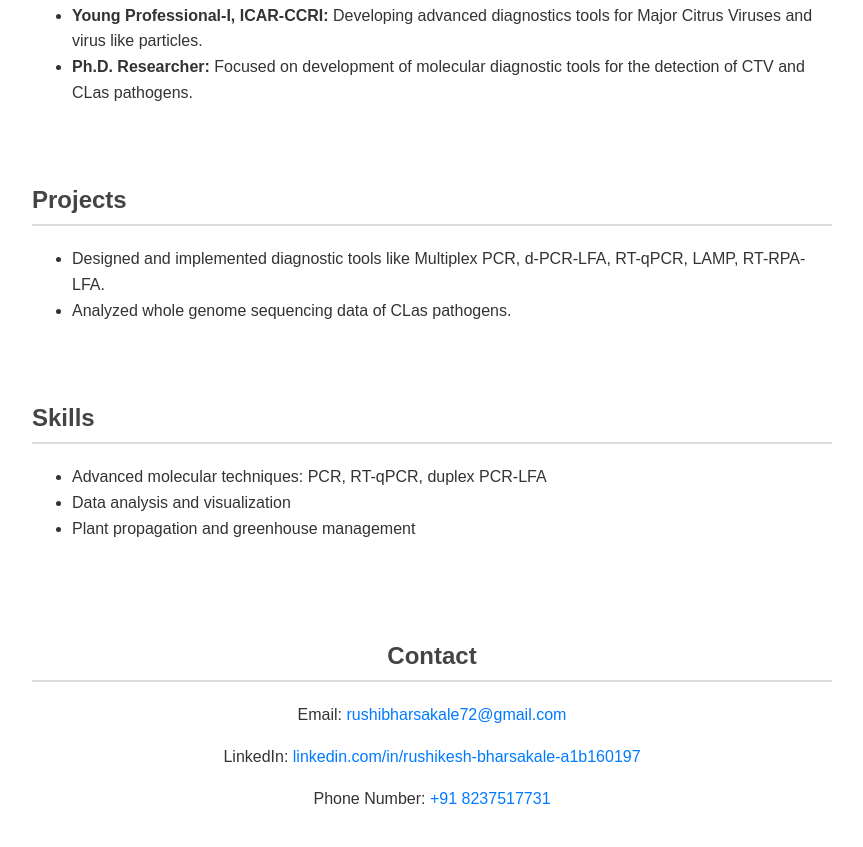
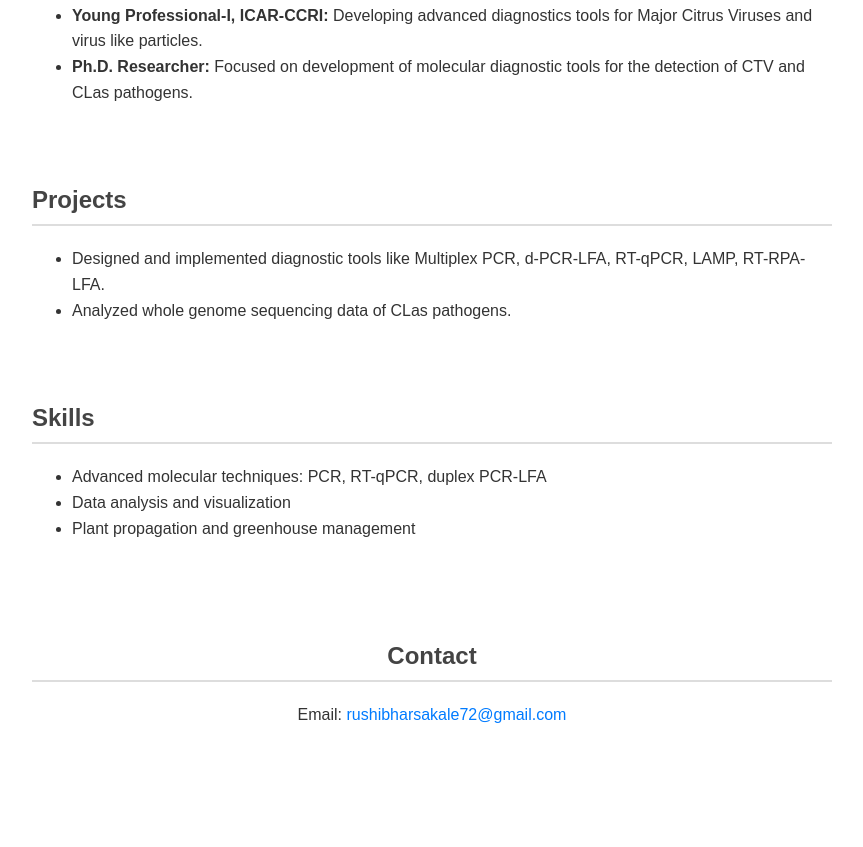
Before and after one commit to Shivv98/rushiresume, a plain HTML site: page index.html in a window 1280 px wide. Shown: the part 700-1547 px from the top of the page, without its empty margins (208-1071 px from the left). After the commit the page ends 1464 px from the top, so only its background shows below. Drawn offline with Linux system fonts and the light colour scheme.

Commit message:
Update index.html

```diff
--- a/index.html
+++ b/index.html
@@ -92,8 +92,6 @@
     <section class="contact">
         <h2>Contact</h2>
         <p>Email: <a href="mailto:your.email@example.com">rushibharsakale72@gmail.com</a></p>
-        <p>LinkedIn: <a href="mailto:your.email@example.com">linkedin.com/in/rushikesh-bharsakale-a1b160197</a></p>
-        <p>Phone Number: <a href="mailto:your.email@example.com">+91 8237517731</a></p>
     </section>
 </body>
 </html>
```
